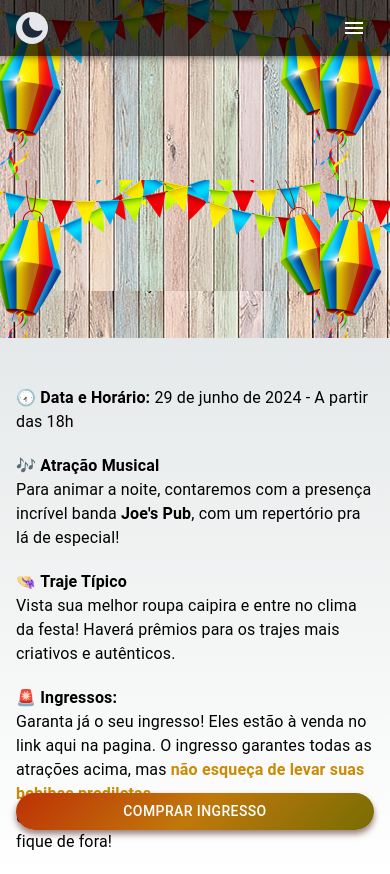
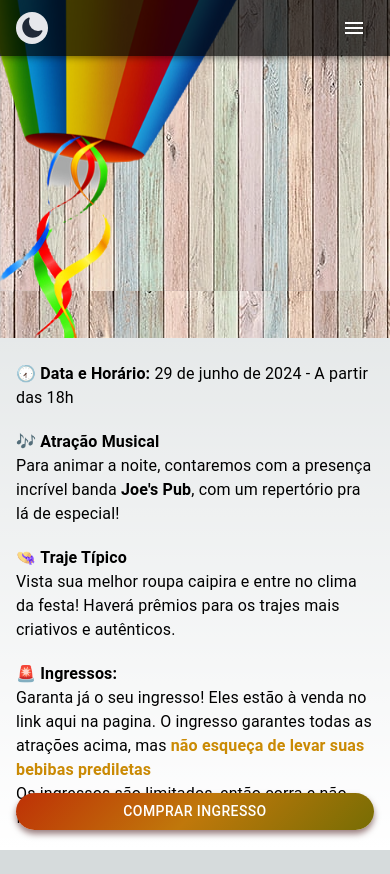
Before and after one commit to alinelopesm/arraia-na-roca, a Next.js app: page / in a window 390 px wide. After the commit the page ends 850 px from the top, so only its background shows below. Built offline with nearby package versions, Linux system fonts and the light colour scheme.

Commit message:
refactor: ajusta css box banner

```diff
--- a/pages/index.tsx
+++ b/pages/index.tsx
@@ -26,8 +26,9 @@ const Home: React.FC = () => {
             textAlign: 'end',
             height: isMobile ? '40vh' : '45vh',
             backgroundImage: themePallete === 'light' ? 'url(/utils/images/banner.png)' : 'url(/utils/images/banner-dark.jpeg)',
-            backgroundSize: isMobile ? 320: 300,
-            backgroundRepeat: 'revert',
+            backgroundSize: isMobile ? 'none' : 300,
+            backgroundRepeat: false ? 'no-repeat' : 'revert',
+            backgroundPosition: isMobile ? 'bottom left' : 'top left',
             marginTop: themePallete === 'light' ? 0 : 5
           }}
         />
@@ -35,11 +36,10 @@ const Home: React.FC = () => {
       <Container
         id='container-page'
         maxWidth="lg"
-        className="flex flex-col min-h-72 mt-12 sm:mt-16"
+        className="flex flex-col min-h-72 mt-6 sm:mt-8"
       >
         <Header />
         <ContentPage />
-
       </Container>
       <ButtonPay />
       <ScrollToTop />
```
